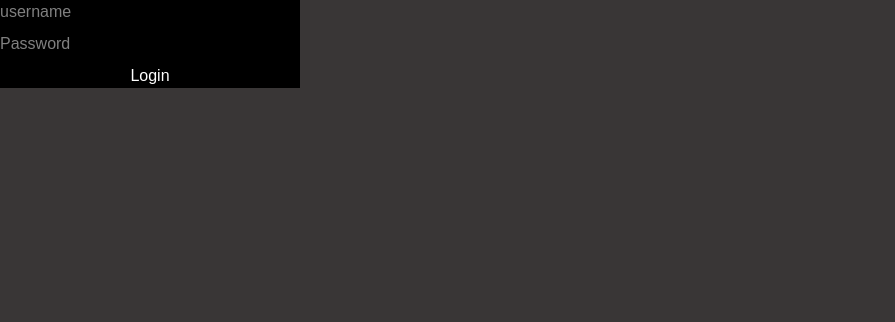
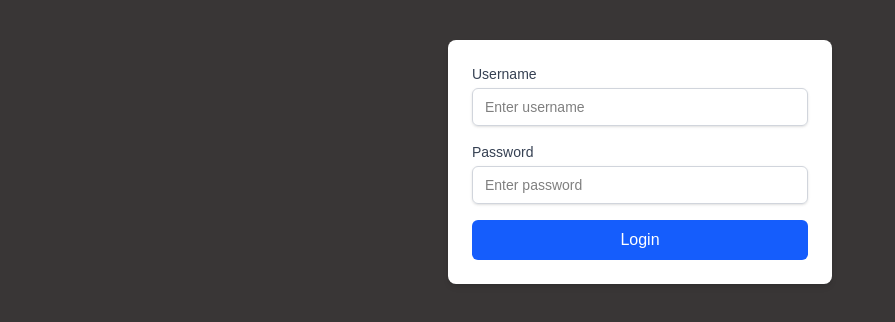
Before and after one commit to Veljko03/ordering-app, a Next.js app: page /login in a window 1280 px wide. Shown: the top 322 px of the page, without its empty margins (0-895 px from the left). Built offline with nearby package versions, Linux system fonts and the light colour scheme; no server answers.

Commit message:
changed layout to admin panel only, styled log in form

```diff
--- a/app/admin/adminLayout.js
+++ b/app/admin/layout.js
@@ -2,11 +2,9 @@ import Stepper from "@/components/Stepper";
 
 export default function AdminLayout({ children }) {
   return (
-    <html lang="en">
-      <body>
-        <Stepper />
-        {children}
-      </body>
-    </html>
+    <div className="min-h-screen bg-gray-50">
+      <Stepper />
+      <main>{children}</main>
+    </div>
   );
 }
--- a/app/login/LogInForm.js
+++ b/app/login/LogInForm.js
@@ -9,26 +9,39 @@ export function LoginForm() {
   return (
     <form
       action={loginAction}
-      className="flex max-w-[300px] flex-col gap-2 bg-black"
+      className="mx-auto mt-10 w-full max-w-sm space-y-4 rounded-lg bg-white p-6 shadow-md"
     >
-      <div className="flex flex-col gap-2">
-        <input id="username" name="username" placeholder="username" />
+      <div className="flex flex-col gap-1">
+        <label htmlFor="username" className="text-sm font-medium text-gray-700">
+          Username
+        </label>
+        <input
+          id="username"
+          name="username"
+          placeholder="Enter username"
+          className="rounded-md border border-gray-300 px-3 py-2 text-black text-sm shadow-sm focus:border-blue-500 focus:outline-none focus:ring-1 focus:ring-blue-500"
+        />
+        {state?.errors?.username && (
+          <p className="text-sm text-red-500">{state.errors.username}</p>
+        )}
       </div>
-      {state?.errors?.username && (
-        <p className="text-red-500">{state.errors.username}</p>
-      )}
 
-      <div className="flex flex-col gap-2">
+      <div className="flex flex-col gap-1">
+        <label htmlFor="password" className="text-sm font-medium text-gray-700">
+          Password
+        </label>
         <input
           id="password"
           name="password"
           type="password"
-          placeholder="Password"
+          placeholder="Enter password"
+          className="rounded-md border border-gray-300 px-3 py-2 text-sm text-black shadow-sm focus:border-blue-500 focus:outline-none focus:ring-1 focus:ring-blue-500"
         />
+        {state?.errors?.password && (
+          <p className="text-sm text-red-500">{state.errors.password}</p>
+        )}
       </div>
-      {state?.errors?.password && (
-        <p className="text-red-500">{state.errors.password}</p>
-      )}
+
       <SubmitButton />
     </form>
   );
@@ -38,8 +51,16 @@ function SubmitButton() {
   const { pending } = useFormStatus();
 
   return (
-    <button disabled={pending} type="submit">
-      Login
+    <button
+      disabled={pending}
+      type="submit"
+      className={`w-full rounded-md px-4 py-2 text-white transition duration-200 ${
+        pending
+          ? "bg-gray-400 cursor-not-allowed"
+          : "bg-blue-600 hover:bg-blue-700"
+      }`}
+    >
+      {pending ? "Logging in..." : "Login"}
     </button>
   );
 }
--- a/middleware.js
+++ b/middleware.js
@@ -2,6 +2,7 @@ import { NextResponse } from "next/server";
 import { decrypt } from "@/lib/session";
 
 export async function middleware(req) {
+  //later i need to add that user into db and to hash password
   const path = req.nextUrl.pathname;
 
   const cookie = req.cookies.get("session")?.value;
```
